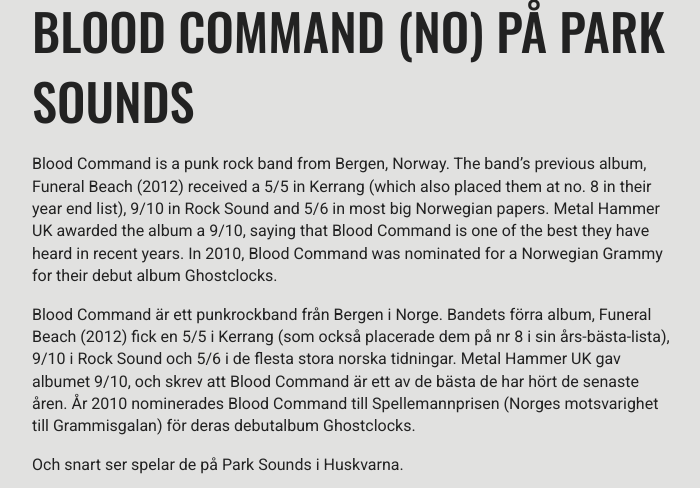
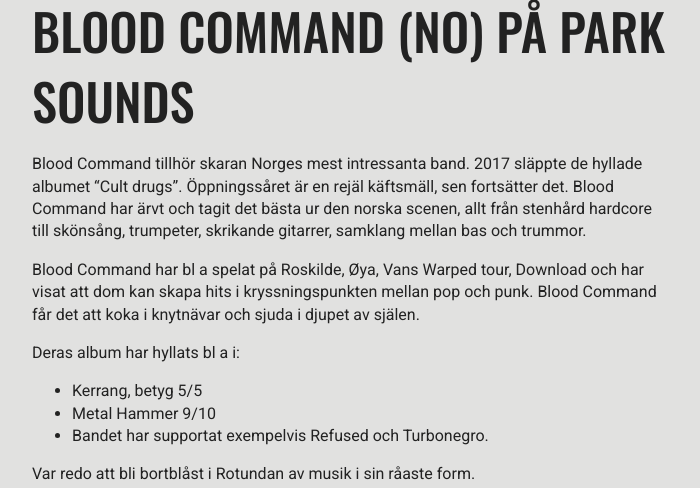
Before and after one commit to parksounds/parksounds.se, a Jekyll site: the page built from artister/blood-command/index.md, in a window 1280 px wide, cut to the strip 422-910 px from the top of the page. Shown: the whole strip, without its empty margins (288-988 px from the left). Built offline with Jekyll 4.4.1, drawn with Linux system fonts in a browser that asks for light colours.

Commit message:
updated jeff and blood command

```diff
--- a/artister/blood-command/index.md
+++ b/artister/blood-command/index.md
@@ -13,8 +13,13 @@
 
 # Blood Command (NO) på Park Sounds
 
-Blood Command is a punk rock band from Bergen, Norway. The band's previous album, Funeral Beach (2012) received a 5/5 in Kerrang (which also placed them at no. 8 in their year end list), 9/10 in Rock Sound and 5/6 in most big Norwegian papers. Metal Hammer UK awarded the album a 9/10, saying that Blood Command is one of the best they have heard in recent years. In 2010, Blood Command was nominated for a Norwegian Grammy for their debut album Ghostclocks.
+Blood Command tillhör skaran Norges mest intressanta band. 2017 släppte de hyllade albumet "Cult drugs". Öppningssåret är en rejäl käftsmäll, sen fortsätter det. Blood Command har ärvt och tagit det bästa ur den norska scenen, allt från stenhård hardcore till skönsång, trumpeter, skrikande gitarrer, samklang mellan bas och trummor.
 
-Blood Command är ett punkrockband från Bergen i Norge. Bandets förra album, Funeral Beach (2012) fick en 5/5 i Kerrang (som också placerade dem på nr 8 i sin års-bästa-lista), 9/10 i Rock Sound och 5/6 i de flesta stora norska tidningar. Metal Hammer UK gav albumet 9/10, och skrev att Blood Command är ett av de bästa de har hört de senaste åren. År 2010 nominerades Blood Command till Spellemannprisen (Norges motsvarighet till Grammisgalan) för deras debutalbum Ghostclocks.
+Blood Command har bl a spelat på Roskilde, Øya, Vans Warped tour, Download och har visat att dom kan skapa hits i kryssningspunkten mellan pop och punk. Blood Command får det att koka i knytnävar och sjuda i djupet av själen.
 
-Och snart ser spelar de på Park Sounds i Huskvarna.
+Deras album har hyllats bl a i:
+* Kerrang, betyg 5/5
+* Metal Hammer 9/10
+* Bandet har supportat exempelvis Refused och Turbonegro.
+
+Var redo att bli bortblåst i Rotundan av musik i sin råaste form.
```
Also changed, not shown: artister/jeff-rosenstock/index.md (+5 -3 lines).
